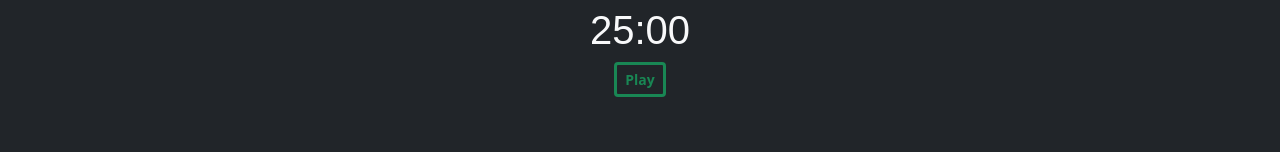
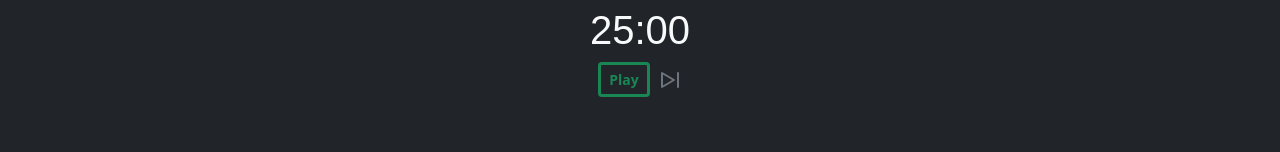
Before and after one commit to Alex-gb249/pomodoro-clock, a React (Vite) app: page / in a window 1280 px wide. Both pictures are taken after a click on the link "Create a new task". Shown: the part 372-524 px from the top of the page. Built offline with nearby package versions, Linux system fonts and the light colour scheme; a web font is replaced by a local one.

Commit message:
Add skip button

```diff
--- /dev/null
+++ b/src/assets/Skip.tsx
@@ -0,0 +1,20 @@
+export default function Skip() {
+  return (
+    <svg
+      xmlns='http://www.w3.org/2000/svg'
+      width='24'
+      height='24'
+      viewBox='0 0 24 24'
+      fill='none'
+      stroke='currentColor'
+      strokeWidth='2'
+      strokeLinecap='round'
+      strokeLinejoin='round'
+      className='icon icon-tabler icons-tabler-outline icon-tabler-player-skip-forward'
+    >
+      <path stroke='none' d='M0 0h24v24H0z' fill='none' />
+      <path d='M4 5v14l12 -7z' />
+      <path d='M20 5l0 14' />
+    </svg>
+  )
+}
--- a/src/components/task-manager/components/clock/Clock.tsx
+++ b/src/components/task-manager/components/clock/Clock.tsx
@@ -6,6 +6,7 @@ import {
   secondsToClock,
 } from '../../../../utilities/ClockUtils'
 import { PomodoroContext } from '../../../../contexts/Pomodoro'
+import Skip from '../../../../assets/Skip'
 
 export function Clock() {
   const {
@@ -93,6 +94,12 @@ export function Clock() {
     e.currentTarget.value = e.currentTarget.value.replace(/[^0-9]/g, '')
   }
 
+  const handleSkip = () => {
+    setIsRunning(false)
+    setSeconds(0)
+    turnPomodoro()
+  }
+
   return (
     <div>
       <div className='d-flex justify-content-center'>
@@ -123,7 +130,7 @@ export function Clock() {
         )}
       </div>
 
-      <div className='d-flex justify-content-center'>
+      <div className='d-flex justify-content-center align-items-center'>
         {!isRunning && !isCustomizing && seconds == customSeconds && (
           <button onClick={startTimer} className='btn btn-sm btn-outline-success fw-bold border-3'>
             Play
@@ -147,6 +154,9 @@ export function Clock() {
             Resume
           </button>
         )}
+        <a className='clickable text-secondary ms-2' onClick={handleSkip}>
+          <Skip />
+        </a>
       </div>
     </div>
   )
```
